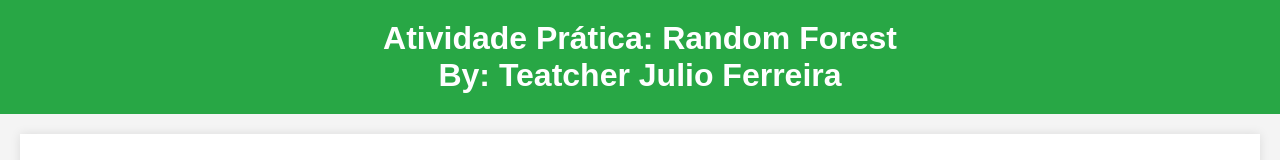
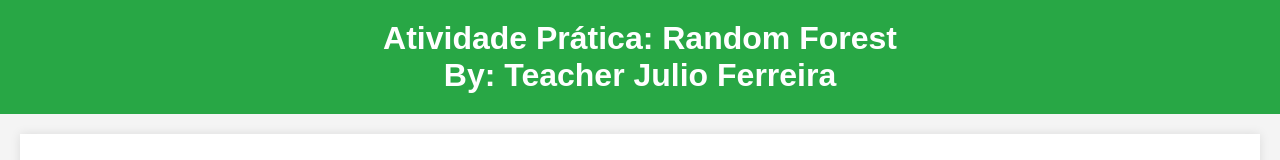
Before and after one commit to JulioFerreiraDev/IA, a plain HTML site: page index.html in a window 1280 px wide. Shown: the top 160 px of the page. Drawn offline with Linux system fonts and the light colour scheme.

Commit message:
Update index.html

```diff
--- a/index.html
+++ b/index.html
@@ -73,7 +73,7 @@
 
     <header>
         <h1>Atividade Prática: Random Forest</h1>
-        <h1>By: Teatcher Julio Ferreira</h1>
+        <h1>By: Teacher Julio Ferreira</h1>
     </header>
 
     <div class="container">
```
